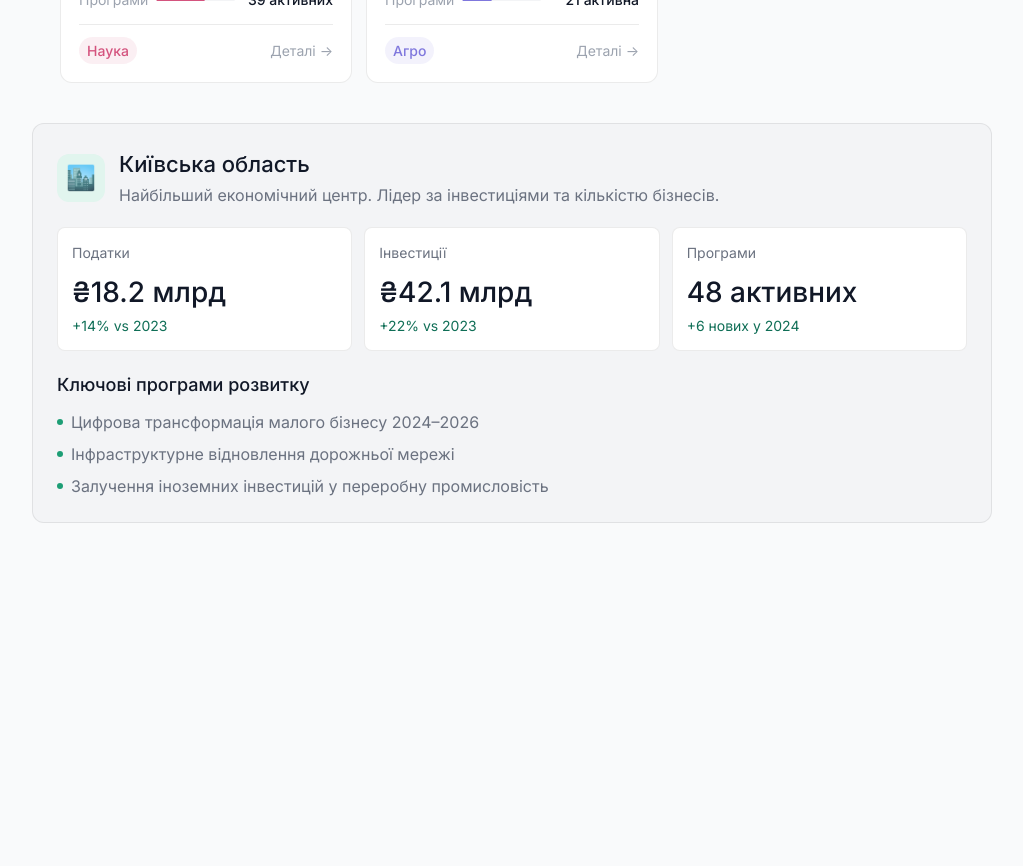
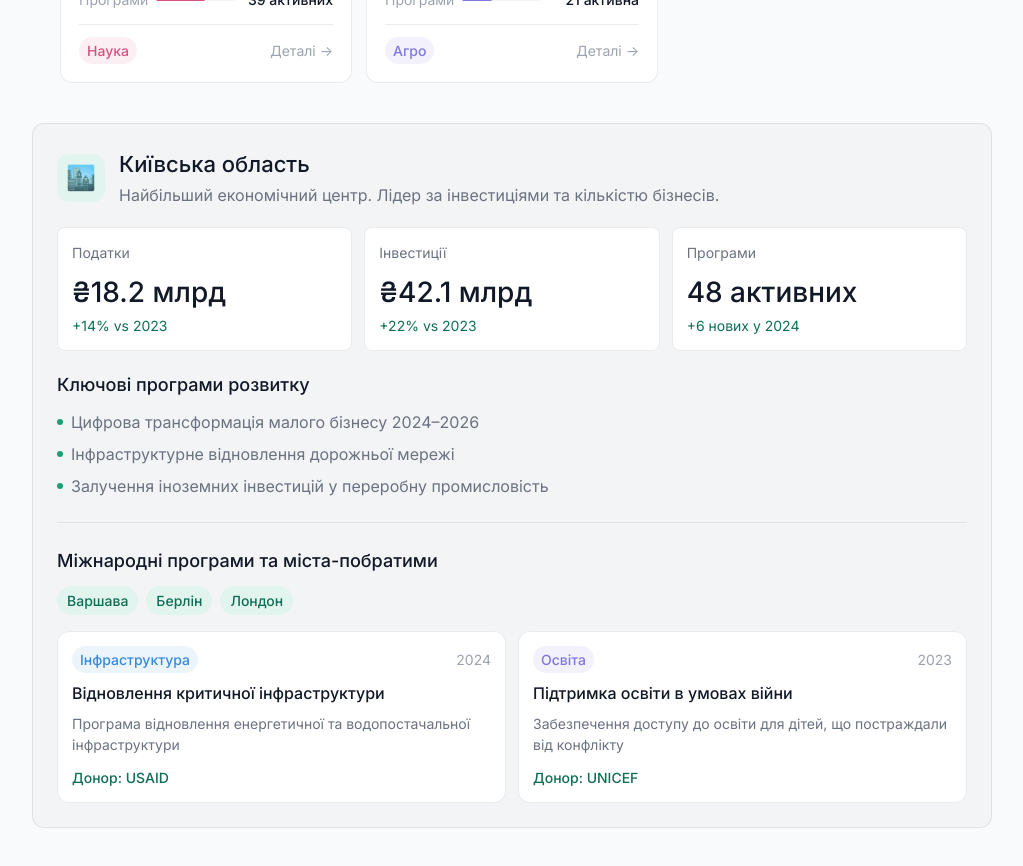
Before and after one commit to je-swy/uaregio, a React (Vite) app: page / in a window 1280 px wide. Shown: the part 1320-2186 px from the top of the page, without its empty margins (128-1151 px from the left). Before the commit the page ends 1883 px from the top, so only its background shows below. Built offline with nearby package versions, Linux system fonts and the light colour scheme.

Commit message:
feat: add city programs and twin cities to DetailPanel

```diff
--- a/src/components/DetailPanel/DetailPanel.module.scss
+++ b/src/components/DetailPanel/DetailPanel.module.scss
@@ -97,3 +97,64 @@
     margin: 0 $space-4 $space-8;
   }
 }
+
+.divider {
+  height: 0.5px;
+  background: $color-border;
+  margin: $space-6 0;
+}
+
+.twinCities {
+  @include flex(center, flex-start, $space-2);
+  flex-wrap: wrap;
+  margin-bottom: $space-4;
+}
+
+.twinCity {
+  @include text($text-xs, $weight-medium, $color-primary-dark);
+  background: $color-primary-light;
+  padding: 4px 10px;
+  border-radius: $radius-full;
+}
+
+.cityProgramList {
+  display: grid;
+  grid-template-columns: repeat(auto-fit, minmax(220px, 1fr));
+  gap: 12px;
+}
+
+.cityCard {
+  @include card;
+  padding: 14px;
+  display: flex;
+  flex-direction: column;
+  gap: $space-2;
+}
+
+.cityCardTop {
+  @include flex(center, space-between);
+}
+
+.categoryBadge {
+  @include text($text-xs, $weight-medium);
+  padding: 3px 8px;
+  border-radius: $radius-full;
+}
+
+.cityCardYear {
+  @include text($text-xs, $weight-regular, $color-text-muted);
+}
+
+.cityCardTitle {
+  @include text($text-sm, $weight-medium);
+}
+
+.cityCardDesc {
+  @include text($text-xs, $weight-regular, $color-text-secondary);
+  line-height: 1.5;
+}
+
+.cityCardDonor {
+  @include text($text-xs, $weight-medium, $color-primary-dark);
+  margin-top: $space-1;
+}
--- a/src/components/DetailPanel/DetailPanel.tsx
+++ b/src/components/DetailPanel/DetailPanel.tsx
@@ -6,6 +6,13 @@ interface Props {
 }
 
 const STAT_DELTAS = ["+14% vs 2023", "+22% vs 2023", "+6 нових у 2024"];
+
+const CATEGORY_COLORS: Record<string, string> = {
+  Інфраструктура: "#378ADD",
+  Освіта: "#7F77DD",
+  "Соціальний розвиток": "#D4537E",
+  Агро: "#1D9E75",
+};
 
 export default function DetailPanel({ region }: Props) {
   return (
@@ -37,6 +44,44 @@ export default function DetailPanel({ region }: Props) {
           </div>
         ))}
       </div>
+
+      <div className={styles.divider} />
+
+      <div className={styles.programsTitle}>
+        Міжнародні програми та міста-побратими
+      </div>
+
+      {region.twinCities?.length > 0 && (
+        <div className={styles.twinCities}>
+          {region.twinCities.map((city) => (
+            <span key={city} className={styles.twinCity}>
+              {city}
+            </span>
+          ))}
+        </div>
+      )}
+
+      <div className={styles.cityProgramList}>
+        {region.cityPrograms.map((p) => (
+          <div key={p.title} className={styles.cityCard}>
+            <div className={styles.cityCardTop}>
+              <span
+                className={styles.categoryBadge}
+                style={{
+                  backgroundColor: `${CATEGORY_COLORS[p.category] ?? "#888"}18`,
+                  color: CATEGORY_COLORS[p.category] ?? "#888",
+                }}
+              >
+                {p.category}
+              </span>
+              <span className={styles.cityCardYear}>{p.year}</span>
+            </div>
+            <div className={styles.cityCardTitle}>{p.title}</div>
+            <div className={styles.cityCardDesc}>{p.description}</div>
+            <div className={styles.cityCardDonor}>Донор: {p.donor}</div>
+          </div>
+        ))}
+      </div>
     </div>
   );
 }
--- a/src/data/regions.ts
+++ b/src/data/regions.ts
@@ -10,14 +10,31 @@ export const regions: Region[] = [
     rank: 1,
     color: '#1D9E75',
     metrics: [
-      { label: 'Податки', value: '₴18.2 млрд', percent: 88 },
+      { label: 'Податки',    value: '₴18.2 млрд', percent: 88 },
       { label: 'Інвестиції', value: '₴42.1 млрд', percent: 92 },
-      { label: 'Програми', value: '48 активних', percent: 75 },
+      { label: 'Програми',   value: '48 активних', percent: 75 },
     ],
     programs: [
       'Цифрова трансформація малого бізнесу 2024–2026',
       'Інфраструктурне відновлення дорожньої мережі',
       'Залучення іноземних інвестицій у переробну промисловість',
+    ],
+    twinCities: ['Варшава', 'Берлін', 'Лондон'],
+    cityPrograms: [
+      {
+        title: 'Відновлення критичної інфраструктури',
+        donor: 'USAID',
+        category: 'Інфраструктура',
+        description: 'Програма відновлення енергетичної та водопостачальної інфраструктури',
+        year: 2024,
+      },
+      {
+        title: 'Підтримка освіти в умовах війни',
+        donor: 'UNICEF',
+        category: 'Освіта',
+        description: 'Забезпечення доступу до освіти для дітей, що постраждали від конфлікту',
+        year: 2023,
+      },
     ],
   },
   {
@@ -29,14 +46,31 @@ export const regions: Region[] = [
     rank: 3,
     color: '#378ADD',
     metrics: [
-      { label: 'Податки', value: '₴8.7 млрд', percent: 60 },
+      { label: 'Податки',    value: '₴8.7 млрд',  percent: 60 },
       { label: 'Інвестиції', value: '₴19.4 млрд', percent: 65 },
-      { label: 'Програми', value: '32 активних', percent: 55 },
+      { label: 'Програми',   value: '32 активних', percent: 55 },
     ],
     programs: [
       'Розвиток IT-кластеру Захід 2024',
       'Туристична інфраструктура та екомаршрути',
       'Підтримка малого бізнесу у прикордонній зоні',
+    ],
+    twinCities: ['Люблін', 'Фрайбург', 'Перемишль'],
+    cityPrograms: [
+      {
+        title: 'EU4Ukraine: міська інфраструктура',
+        donor: 'Євросоюз',
+        category: 'Інфраструктура',
+        description: 'Програма ЄС з модернізації міського транспорту та публічних просторів',
+        year: 2024,
+      },
+      {
+        title: 'Цифрова освіта для молоді',
+        donor: 'USAID',
+        category: 'Освіта',
+        description: 'Розвиток цифрових навичок та IT-освіти для молоді західної України',
+        year: 2023,
+      },
     ],
   },
   {
@@ -48,14 +82,31 @@ export const regions: Region[] = [
     rank: 4,
     color: '#EF9F27',
     metrics: [
-      { label: 'Податки', value: '₴7.3 млрд', percent: 52 },
+      { label: 'Податки',    value: '₴7.3 млрд',  percent: 52 },
       { label: 'Інвестиції', value: '₴16.8 млрд', percent: 58 },
-      { label: 'Програми', value: '27 активних', percent: 48 },
+      { label: 'Програми',   value: '27 активних', percent: 48 },
     ],
     programs: [
       'Модернізація портової інфраструктури',
       'Розвиток агроекспорту через морські шляхи',
       'Програма підтримки рибної галузі',
+    ],
+    twinCities: ['Марсель', 'Генуя'],
+    cityPrograms: [
+      {
+        title: 'Відновлення портової інфраструктури',
+        donor: 'USAID',
+        category: 'Інфраструктура',
+        description: 'Підтримка відновлення логістичної та портової інфраструктури півдня України',
+        year: 2024,
+      },
+      {
+        title: 'Захист дітей та сімей',
+        donor: 'UNICEF',
+        category: 'Соціальний розвиток',
+        description: 'Програма соціального захисту сімей та дітей в умовах воєнного стану',
+        year: 2023,
+      },
     ],
   },
   {
@@ -67,14 +118,31 @@ export const regions: Region[] = [
     rank: 2,
     color: '#D4537E',
     metrics: [
-      { label: 'Податки', value: '₴11.1 млрд', percent: 70 },
+      { label: 'Податки',    value: '₴11.1 млрд', percent: 70 },
       { label: 'Інвестиції', value: '₴22.6 млрд', percent: 68 },
-      { label: 'Програми', value: '39 активних', percent: 62 },
+      { label: 'Програми',   value: '39 активних', percent: 62 },
     ],
     programs: [
       'Відновлення промислових підприємств',
       'Науково-технічний парк Харків-Тех',
       'Підтримка переселених підприємств',
+    ],
+    twinCities: ['Нюрнберг', 'Лейпциг'],
+    cityPrograms: [
+      {
+        title: 'Міська відбудова та підтримка переселенців',
+        donor: 'Місто Нюрнберг',
+        category: 'Соціальний розвиток',
+        description: 'Допомога від міста-побратима Нюрнберг у відбудові житла та підтримці переселенців',
+        year: 2023,
+      },
+      {
+        title: 'Захист дітей у зонах конфлікту',
+        donor: 'UNICEF',
+        category: 'Освіта',
+        description: 'Психосоціальна підтримка та доступ до освіти для дітей Харківщини',
+        year: 2024,
+      },
     ],
   },
   {
@@ -86,14 +154,31 @@ export const regions: Region[] = [
     rank: 5,
     color: '#7F77DD',
     metrics: [
-      { label: 'Податки', value: '₴6.1 млрд', percent: 45 },
+      { label: 'Податки',    value: '₴6.1 млрд',  percent: 45 },
       { label: 'Інвестиції', value: '₴12.3 млрд', percent: 42 },
-      { label: 'Програми', value: '21 активна', percent: 38 },
+      { label: 'Програми',   value: '21 активна',  percent: 38 },
     ],
     programs: [
       'Розвиток органічного агровиробництва',
       'Газовидобуток та енергетична незалежність',
       'Цифровізація фермерських господарств',
     ],
+    twinCities: ['Кременс', 'Регенсбург'],
+    cityPrograms: [
+      {
+        title: 'Сталий аграрний розвиток',
+        donor: 'FAO',
+        category: 'Агро',
+        description: 'Програма ООН з продовольства та сільського господарства для підтримки фермерів',
+        year: 2023,
+      },
+      {
+        title: 'Енергетична ефективність сільських громад',
+        donor: 'Євросоюз',
+        category: 'Інфраструктура',
+        description: 'Підтримка переходу сільських громад на відновлювані джерела енергії',
+        year: 2024,
+      },
+    ],
   },
 ]
```
Also changed, not shown: src/types/index.ts (+10 -0 lines).
